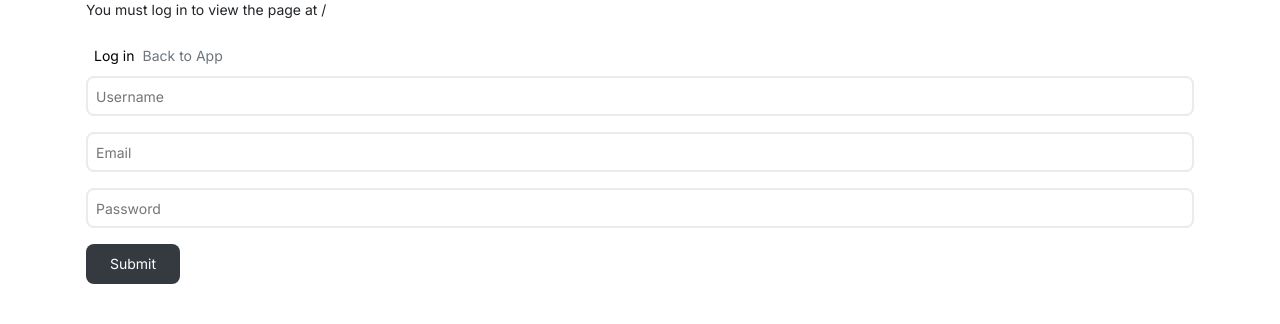
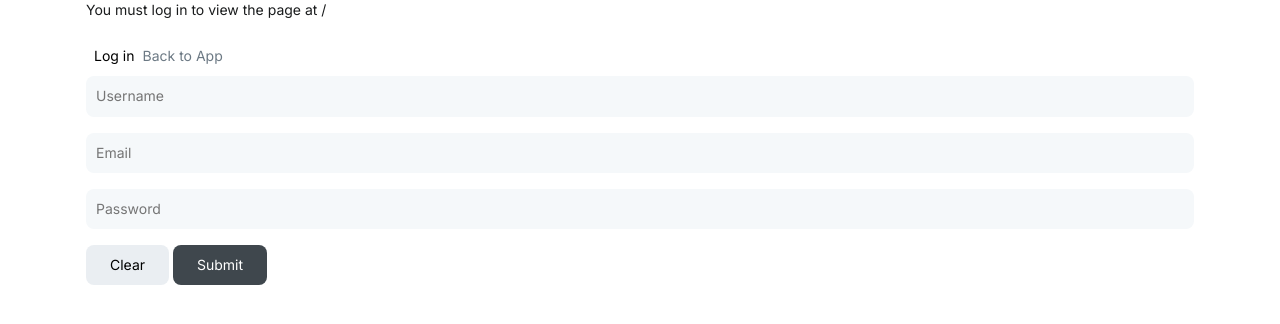
Before and after one commit to kamrade/kamrade.github.io, a React (Create React App) app: page /auth in a window 1280 px wide. Shown: the top 324 px of the page. Built offline with nearby package versions, Linux system fonts and the light colour scheme.

Commit message:
Submit, Clear, Todos

```diff
--- a/src/components/AuthPage/AuthPage.tsx
+++ b/src/components/AuthPage/AuthPage.tsx
@@ -6,6 +6,7 @@ import {Button, Formq, FormqInput} from 'shared';
 
 import { initialState } from './AuthPageInitialState';
 import { authPageValidations } from './AuthPageValidations';
+
 
 export const AuthPage = () => {
 
@@ -38,8 +39,9 @@ export const AuthPage = () => {
         initialFormqState={initialState}
         validations={authPageValidations}
         onSubmit={onSubmit}>
-
-        <>
+        {
+          ({ submitForm, clearForm }: any) => ( // TODO: typing
+            <form onSubmit={submitForm}>
               <div className='mb-3'>
                 <FormqInput name='username' />
               </div>
@@ -51,9 +53,13 @@ export const AuthPage = () => {
               <div className='mb-3'>
                 <FormqInput name='password' />
               </div>
+              <Button wide={true} type='button' theme='secondary' onClick={clearForm}>Clear</Button>{' '}
+              <Button wide={true} type='submit' theme='dark'>Submit</Button>
+            </form>
+          )
+        }
 
-          <Button wide={true} type='submit' theme='dark'>Submit</Button>
-        </>
+
       </Formq>
 
     </div>
--- a/src/shared/Formq/Formq.tsx
+++ b/src/shared/Formq/Formq.tsx
@@ -1,7 +1,12 @@
 /*
-// interface
-// validate all fields in the STATE
-// clear all errors
+
+// INTERFACE
+
+// [X] validate all fields in the STATE
+// [X] clear all errors
+// [ ] use Map or Set instead of just Object
+// [ ] Property isValid for form
+//
 //
 */
 
@@ -10,7 +15,7 @@ import React, {useReducer, createContext, useContext, useEffect} from 'react';
 import s from './Formq.module.scss';
 import {formqReducer} from './FormqReducer';
 import {IFormqProps, IFormqContext, IFormqState, IFormqAction} from './FormqTypes';
-import { PREVALIDATE } from 'shared/Formq/FormqTypes';
+import { PREVALIDATE, RESET } from 'shared/Formq/FormqTypes';
 
 const formqContext = createContext<IFormqContext | null>(null);
 
@@ -18,6 +23,8 @@ export const Formq = ({children, initialFormqState, validations, onSubmit}: IFor
 
   // FORMQ STATE INIT
   useEffect(() => {
+
+    // Check for name property present in initial state
     Object.keys(initialFormqState).map((key, i) => {
       if (initialFormqState[key].name !== key) {
         throw new Error('Initial object name should be same as field "name"');
@@ -25,6 +32,7 @@ export const Formq = ({children, initialFormqState, validations, onSubmit}: IFor
       return null;
     });
 
+    // fill tech fields
     Object.keys(initialFormqState).map((key, _i) => {
       initialFormqState[key].touched = false;
       initialFormqState[key].dirty = false;
@@ -35,20 +43,19 @@ export const Formq = ({children, initialFormqState, validations, onSubmit}: IFor
 
   }, [initialFormqState]);
 
-  const [formqState, dispatch] = useReducer((state: IFormqState, action: IFormqAction ) => {
-    // This can also be implemented with useEffect(() => {}, [formqState])
-    // But I don't want to execute validations on every event, only on change.
-    return formqReducer(state, action, validations);
-  }, initialFormqState);
+  // This might be implemented with useEffect(() => {}, [formqState])
+  // But I don't want to execute validations on every event, only on change.
+  const reducer = (state: IFormqState, action: IFormqAction ): IFormqState => formqReducer(state, action, validations, initialFormqState);
+  const [formqState, dispatch] = useReducer(reducer, initialFormqState);
 
   // useEffect(() => {
   //   console.log('formqState changed');
   // }, [formqState]);
 
-  const submitAuthForm = (event: React.SyntheticEvent) => {
+  const submitForm = (event: React.SyntheticEvent) => {
+
     event.preventDefault();
     Object.keys(formqState).forEach((name, _i) => {
-      console.log(validations(name, formqState[name].value));
       dispatch({
         type: PREVALIDATE,
         data: {
@@ -57,15 +64,20 @@ export const Formq = ({children, initialFormqState, validations, onSubmit}: IFor
         }
       });
     });
+
     onSubmit(formqState);
+  }
+
+  const clearForm = (_event: React.SyntheticEvent) => {
+    dispatch({ type: RESET  });
   }
 
   return (
     <formqContext.Provider value={{formqState, dispatch}}>
       <div className={s.Formq}>
-        <form onSubmit={submitAuthForm}>
-          {children}
-        </form>
+
+        {children({submitForm, clearForm})}
+
       </div>
     </formqContext.Provider>
   )
--- a/src/shared/Formq/FormqReducer.ts
+++ b/src/shared/Formq/FormqReducer.ts
@@ -1,24 +1,30 @@
 // TODO: dirty should become false if user changed value to its initial state.
 
-import {IFormqState, IFormqAction, UPDATE, FOCUS, BLUR, PREVALIDATE} from './FormqTypes';
+import {IFormqState, IFormqAction, UPDATE, FOCUS, BLUR, PREVALIDATE, RESET} from './FormqTypes';
 
 let lastValue = '';
 
 export const formqReducer = (
   state: IFormqState,
   action: IFormqAction,
-  validations: (name: string, value: string) => string[]
+  validations: (name: string, value: string) => string[],
+  initialState: IFormqState
 ) => {
 
-  let name = action.data.name;
-  let value = action.data.value;
-  let touched = action.data.touched;
+  let name = action?.data?.name || '';
+  let value = action?.data?.value || '';
+  let touched = action?.data?.touched || '';
 
-  if (!name) {
+  if (!name && action.type !== RESET) {
     throw new Error('Please provide initial name for each field');
   }
 
   switch (action.type) {
+
+    case RESET:
+      return initialState;
+
+    // Validations triggering when user trying to submit a form
     case PREVALIDATE:
       return {
         ...state,
--- a/src/shared/Formq/FormqTypes.ts
+++ b/src/shared/Formq/FormqTypes.ts
@@ -4,27 +4,22 @@ import {Dispatch} from 'react';
 export const UPDATE      = "UPDATE_FIELD";
 export const FOCUS       = "FOCUS_FIELD";
 export const BLUR        = "BLUR_FIELD";
-export const PREVALIDATE = "PREVALIDATE";
+export const PREVALIDATE = "PREVALIDATE_FIELD";
+export const RESET       = "RESET_FORM";
 
 export interface IFormqAction {
   type: string;
-  data: IPayload;
-}
-
-export interface IPayload {
-  name: string;
-  value: string;
-  touched?: boolean;
+  data?: any; // TODO: make better typing
 }
 
 // Formq context (state)
 export interface IFormqFieldState {
   name: string;
+  value: string;
   placeholder?: string;
-  autoComplete?: string;   // TODO: make its own type
-  type?: string;           // TODO: make its own type
+  autoComplete?: string;   // TODO: make specific type
+  type?: string;           // TODO: make specific type
   id?: string;
-  value: string;
   touched?: boolean;
   dirty?: boolean;
   focused?: boolean;
@@ -45,5 +40,6 @@ export interface IFormqProps {
   initialFormqState: IFormqState;
   validations: (name: string, value: string) => string[];
   onSubmit: (formqState: IFormqState) => void;
-  children: React.ReactChild;
+  // children: React.ReactChild;
+  children: (args: any) => React.ReactChild;
 }
--- a/src/shared/Input/Input.module.scss
+++ b/src/shared/Input/Input.module.scss
@@ -7,19 +7,21 @@
   font-size: 0.875rem;
   line-height: 1.45;
   padding: .5rem .5rem;
-  border: 2px solid $gray-200;
-  background-color: $white;
-  height: 2.5rem;
+  border: 2px solid transparent;
+  background-color: $gray-100;
+  // height: 2.5rem;
   border-radius: $border-radius;
-  transition: border-color .2s ease-in-out;
+  transition: all .3s ease-in-out;
+  cursor: pointer;
 
   &:hover {
-    border-color: $gray-300;
+    background-color: $gray-200;
   }
 
   &:focus {
     outline: none;
-    border-color: $gray-400;
+    border-color: $gray-300;
+    cursor: default;
   }
 
   &:disabled {
--- a/src/shared/Input/Input.tsx
+++ b/src/shared/Input/Input.tsx
@@ -18,31 +18,9 @@ import React, {useState, forwardRef} from 'react';
 import classNames from "classnames/bind";
 import s from './Input.module.scss';
 import {isNil} from 'lodash';
+import {IInputProps} from 'shared/Input/InputType';
+
 const sx = classNames.bind(s);
-
-export interface IInputProps {
-  name?: string;
-  placeholder?: string;
-  type?: string;
-  autoComplete?: string;
-  id?: string;
-
-  value?: string;
-  disabled?: boolean;
-  required?: boolean;
-
-  touched?: boolean;
-  dirty?: boolean;
-  focused?: boolean;
-  valid?: boolean;
-
-  onChange?: (e: React.ChangeEvent<HTMLInputElement>) => void;
-  onFocus?: (e: React.FocusEvent<HTMLInputElement>) => void;
-  onBlur?: (e: React.FocusEvent<HTMLInputElement>) => void;
-
-  onPressEnter?: React.KeyboardEventHandler<HTMLInputElement>;
-  onKeyDown?: React.KeyboardEventHandler<HTMLInputElement>;
-}
 
 const InternalInput: React.ForwardRefRenderFunction<unknown, IInputProps> =
   (props: IInputProps, ref: React.ForwardedRef<any>) => {
--- a/src/styles/bootstrap/project-variables.scss
+++ b/src/styles/bootstrap/project-variables.scss
@@ -31,13 +31,15 @@ $dropdownBoxShadow:
   rgba(21, 23, 26, 0.04) 0 1px 0 0;
 
 $white:    #fff !default;
-$gray-100: #f4f5f6 !default;
-$gray-200: #e9ecef !default;
-$gray-300: #dee2e6 !default;
-$gray-400: #ced4da !default;
-$gray-500: #adb5bd !default;
-$gray-600: #6c757d !default;
-$gray-700: #495057 !default;
-$gray-800: #343a40 !default;
-$gray-900: #212529 !default;
+$gray-100: #F5F8FA !default;
+$gray-200: #EAEEF2 !default;
+$gray-300: #D4DBE1 !default;
+$gray-400: #AFBCC7 !default;
+$gray-500: #94A2AD !default;
+$gray-600: #6C7984 !default;
+$gray-700: #58636B !default;
+$gray-800: #3F474D !default;
+$gray-900: #1A1C1D !default;
 $black:    #000 !default;
+
+$primary: #2995F8;
```
Also changed, not shown: package.json (+4 -4 lines), src/shared/Input/InputType.ts (+24 -0 lines), 1 other file (tests, documents, lock files or other folders). Lines whose indentation alone changed are shown as unchanged.
